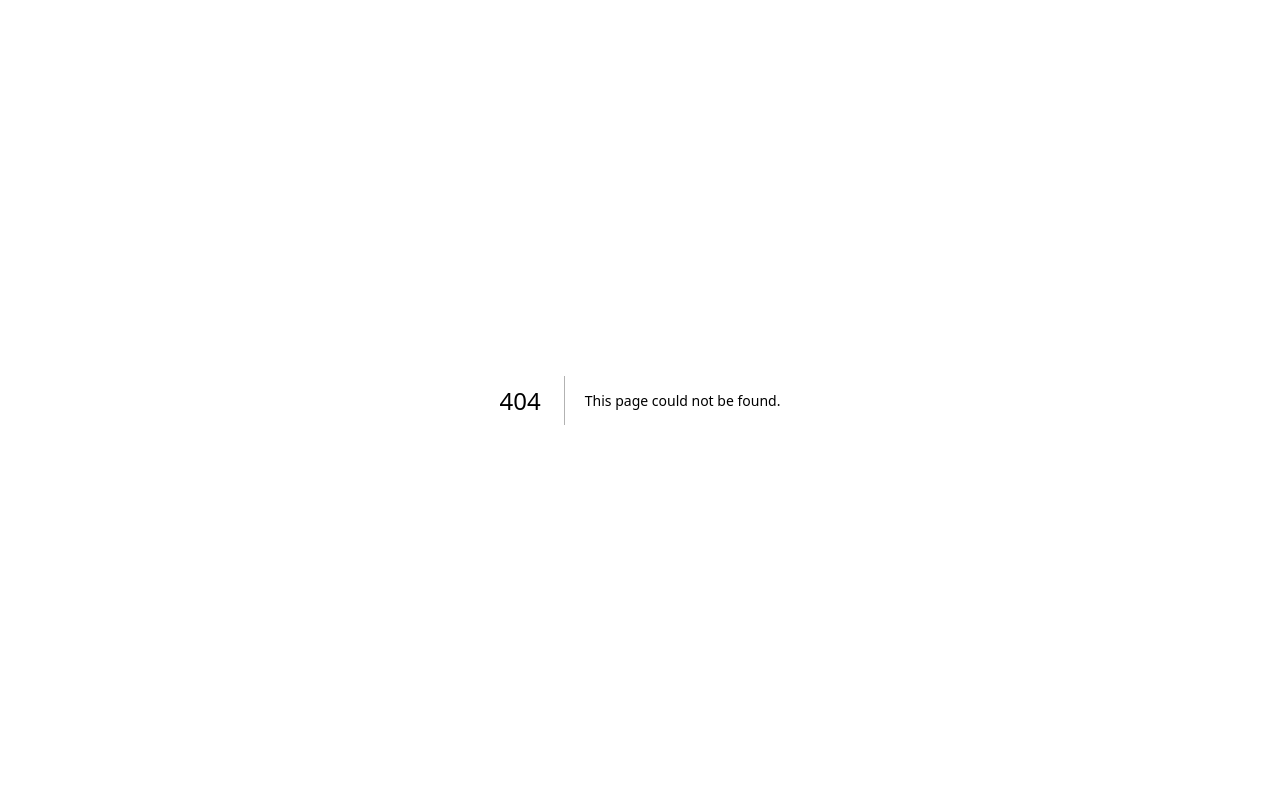
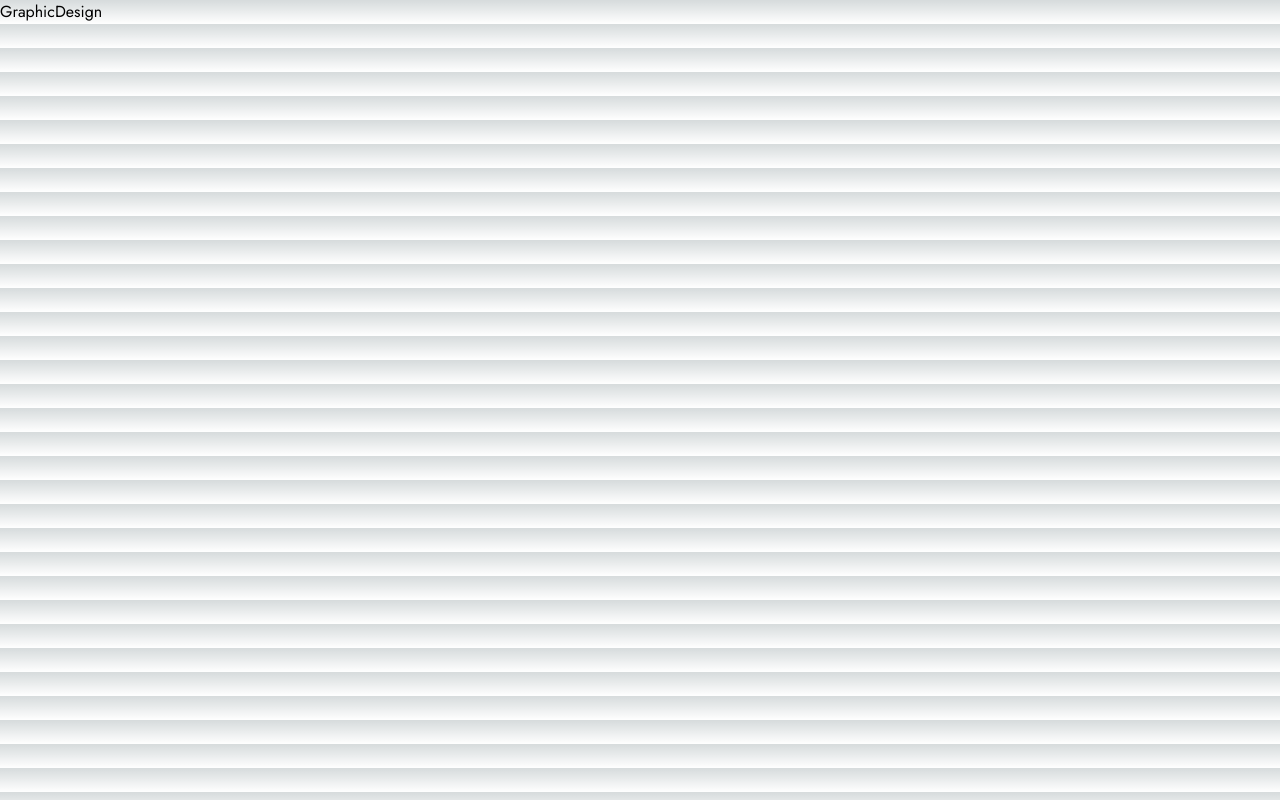
Before and after one commit to nicknjagi/designo-multi-page-website, a Next.js app: page /graphic-design in a window 1280 px wide. Before the commit this address had no page. Built offline with nearby package versions, Linux system fonts and the light colour scheme.

Commit message:
feat: create graphic design page.js

```diff
--- /dev/null
+++ b/app/graphic-design/page.js
@@ -0,0 +1,6 @@
+const GraphicDesign = () => {
+  return (
+    <div>GraphicDesign</div>
+  )
+}
+export default GraphicDesign
```
